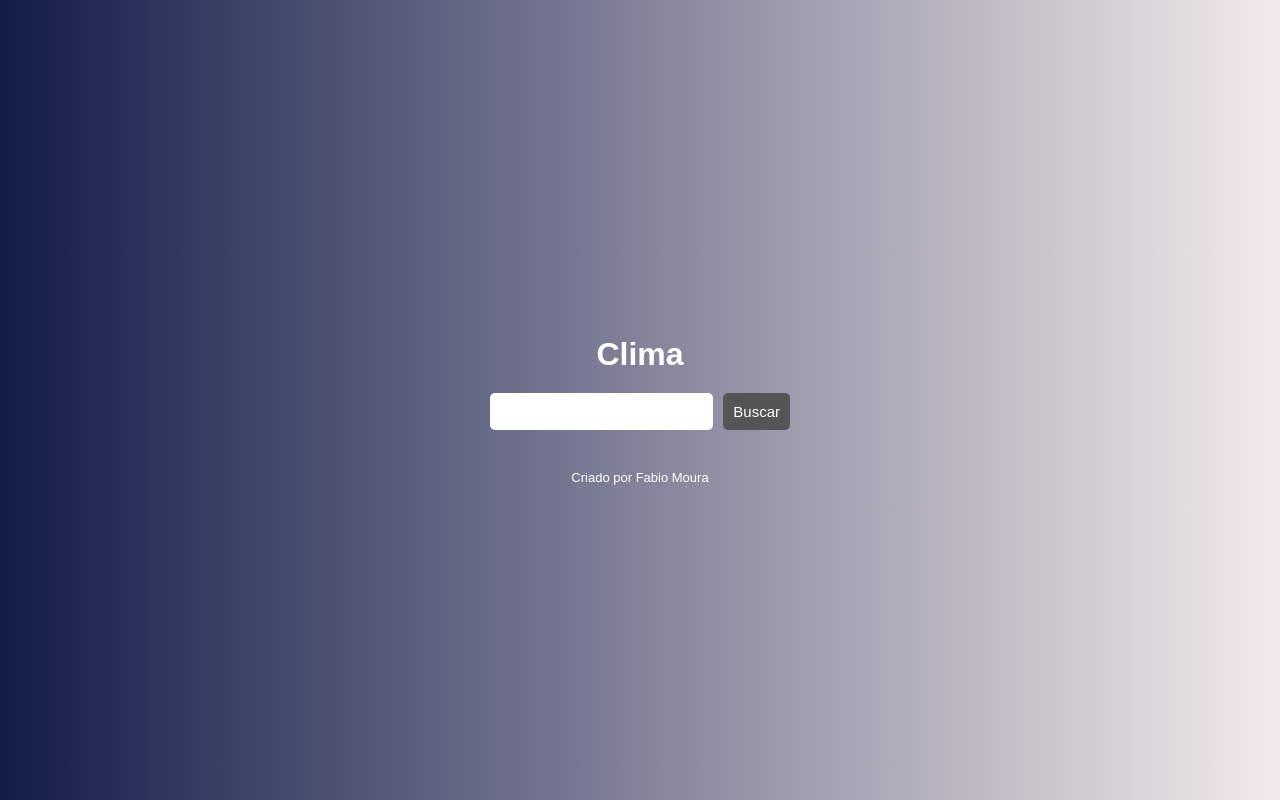
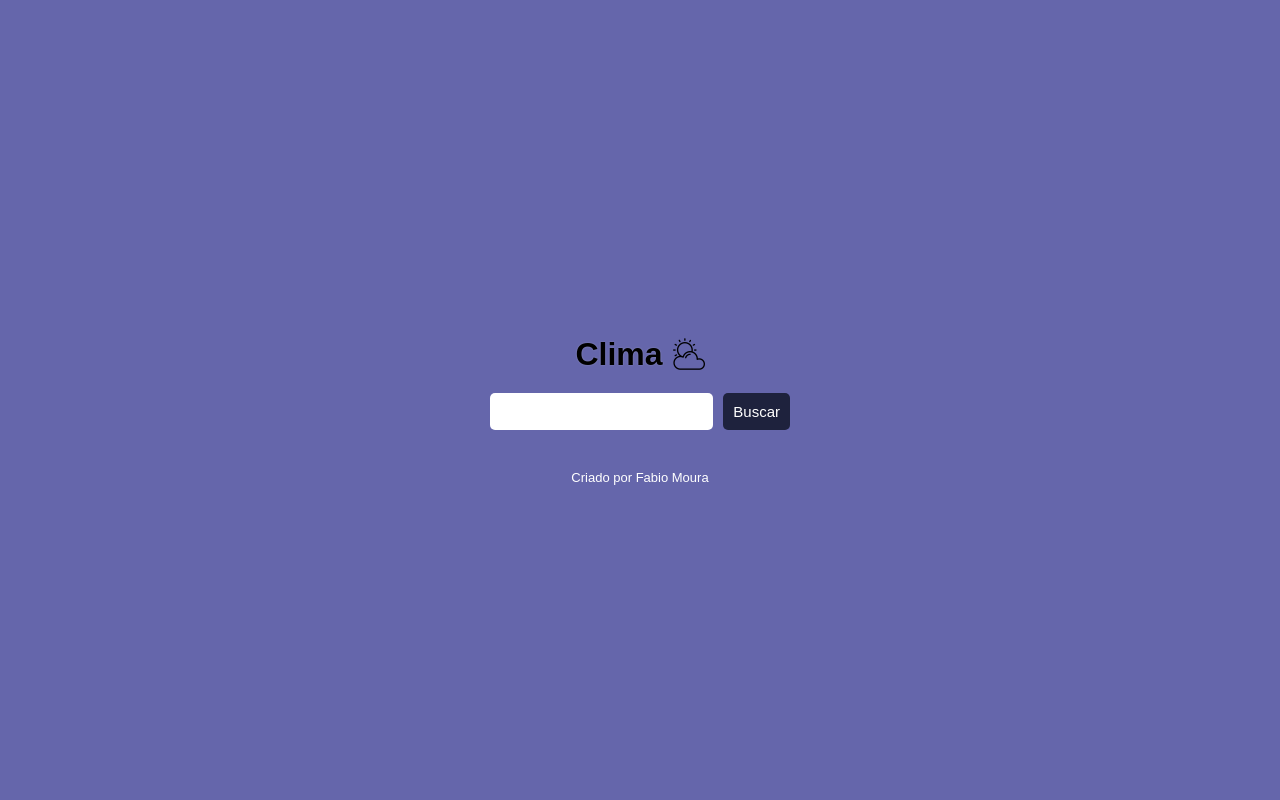
Before and after one commit to fabiomoura-m/Clima, a plain HTML site: page index.html in a window 1280 px wide. Drawn offline with Linux system fonts and the light colour scheme.

Commit message:
ajustado css

```diff
--- a/assets/css/style.css
+++ b/assets/css/style.css
@@ -10,12 +10,18 @@ body {
     justify-content: center;
     align-items: center;
     flex-direction: column;
-    background: linear-gradient(to right, rgb(18, 28, 74), rgb(243, 234, 234) );
+    background: rgba(22, 24, 128, 0.659);
     font-family: Arial, Helvetica, sans-serif;
 }
 
+.header{
+    display: flex;
+    align-items: center;
+    gap: 10px;
+}
 h1 {
-    color: #FFF;
+    color: #000;
+    text-shadow: 0px 0px 2px rgba(255, 255, 255, 0.27);
     margin: 20px 0;
 }
 
@@ -35,23 +41,23 @@ h1 {
     padding: 10px;
     font-size: 15px;
     border: 0;
-    background-color: #555;
+    background-color: #1E223D;
     color: #FFF;
     border-radius: 5px;
     margin-left: 10px;
     cursor: pointer;
 }
 .busca button:hover {
-    background-color: #444;
+    background-color: #6978D6;
 }
 
 .resultado {
     width: 300px;
     display: none;
-    border: 1px dotted #FFF;
     margin-top: 20px;
     border-radius: 5px;
-    background-color: rgba(0, 0, 0, 0.2);
+    background-color: rgba(0, 0, 0, 0.455);
+    box-shadow: 0px 0px 4px white;;
 }
 
 .titulo {
@@ -77,7 +83,7 @@ h1 {
 }
 .tempTitulo,
 .ventoTitulo {
-    color: #777;
+    color: #6D718A;
     font-size: 16px;
     margin-bottom: 5px;
 }
--- a/index.html
+++ b/index.html
@@ -10,7 +10,10 @@
 </head>
 
 <body>
-    <h1>Clima</h1>
+    <div class="header">
+        <h1>Clima</h1>
+        <img src="assets/images/nublado.png" alt="Icone clima">
+    </div>
 
     <form class="busca">
         <input type="search" id="searchInput" />
```
Also changed, not shown: assets/images/nublado.png (added).
